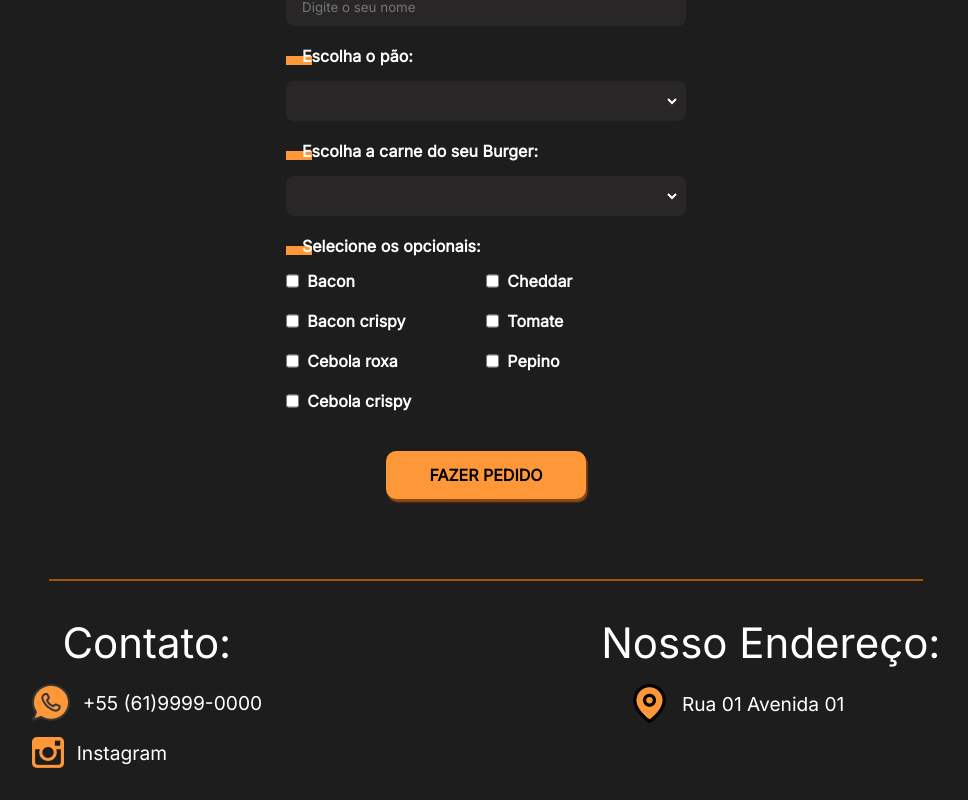
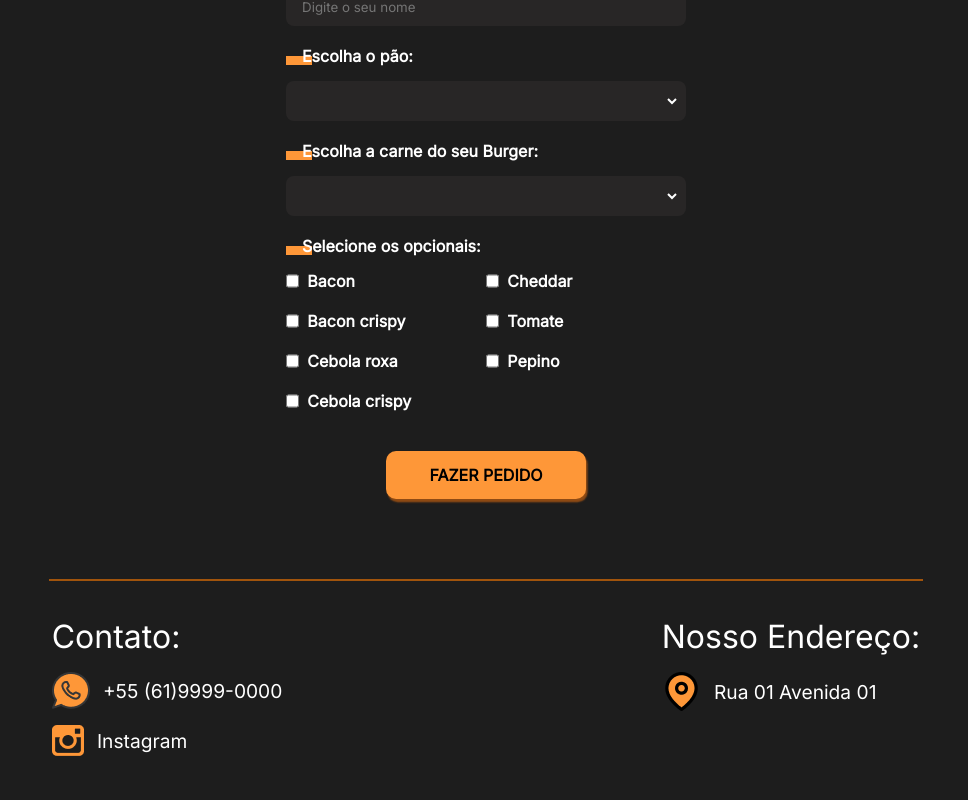
Before and after one commit to NaykyrOliveira/make-your-burger, a Vue app: page / in a window 1280 px wide. Shown: the part 612-1412 px from the top of the page, without its empty margins (154-1122 px from the left). Built offline with nearby package versions, Linux system fonts and the light colour scheme; data requests are answered from the project's data file; the HTML template or start-up script is replaced by a standard one.

Commit message:
code refactoring

```diff
--- a/src/components/Footer.vue
+++ b/src/components/Footer.vue
@@ -3,20 +3,20 @@
         <hr>
         <div class="footer-container">
             <div class="contact-info">
-                <h2>Contato:</h2>
+                <h3>Contato:</h3>
                 <div>
-                    <img :src="telefone" :alt="phone">
+                    <img class="icon-social-media" :src="telefone" :alt="phone">
                     <p class="phone info-item">+55 (61)9999-0000</p>
                 </div>
                  <div>
-                    <img :src="instagram" :alt="social">
+                    <img class="icon-social-media" :src="instagram" :alt="social">
                     <p class="social-media info-item">Instagram</p>
                 </div>
             </div>
             <div class="address-info">
-                <h2>Nosso Endereço:</h2>
+                <h3>Nosso Endereço:</h3>
                 <div>
-                    <img :src="localidade" :alt="location">
+                    <img  class="icon-social-media" :src="localidade" :alt="location">
                     <p class="address info-item">Rua 01 Avenida 01</p>
                 </div>
             </div>
--- a/src/views/Home.vue
+++ b/src/views/Home.vue
@@ -1,7 +1,7 @@
 <template>
   <Banner />
   <div class="main-container">
-    <h1>Monte o seu Burger</h1>
+    <h2>Monte o seu Burger</h2>
     <BurgerForm />
   </div>
 </template>
```
